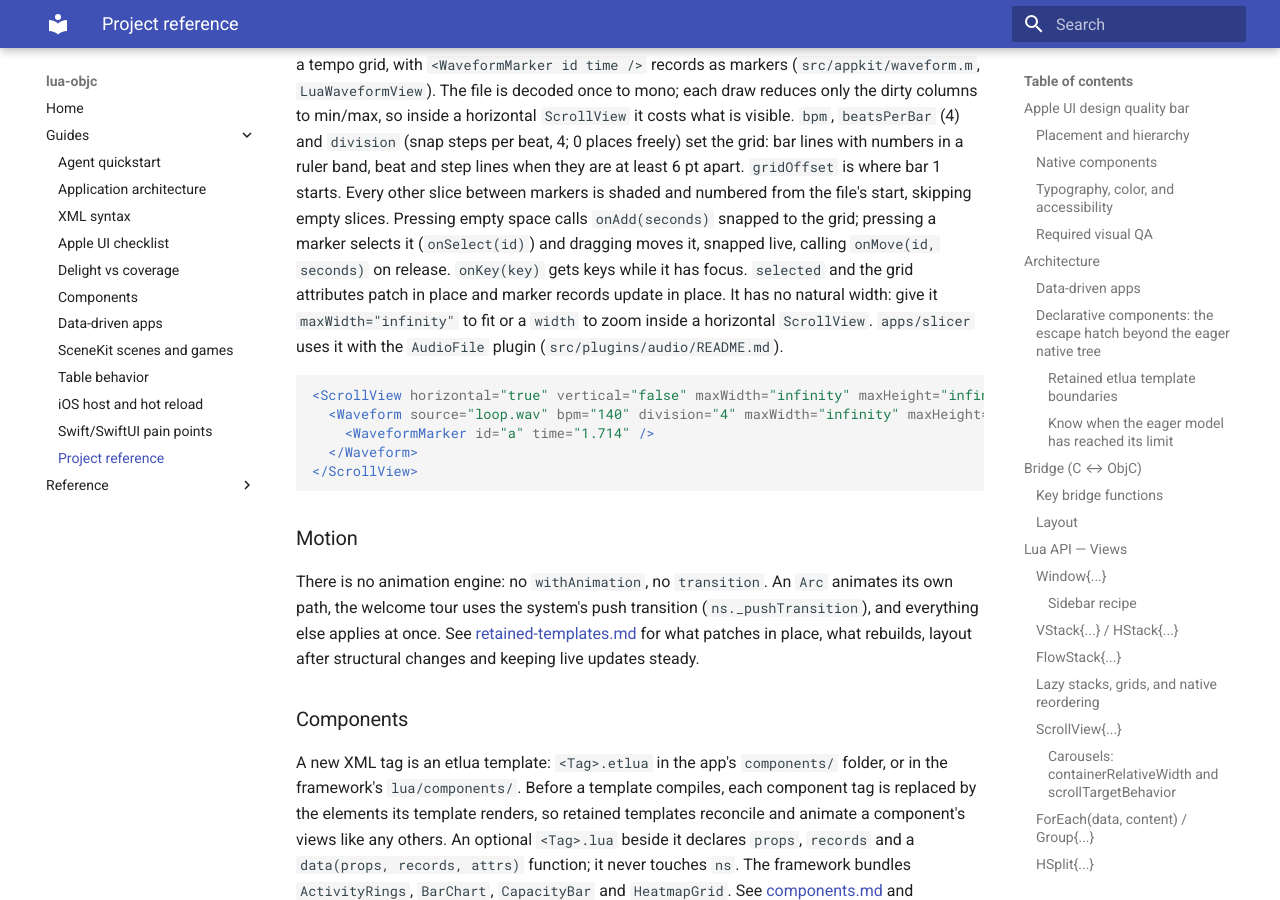
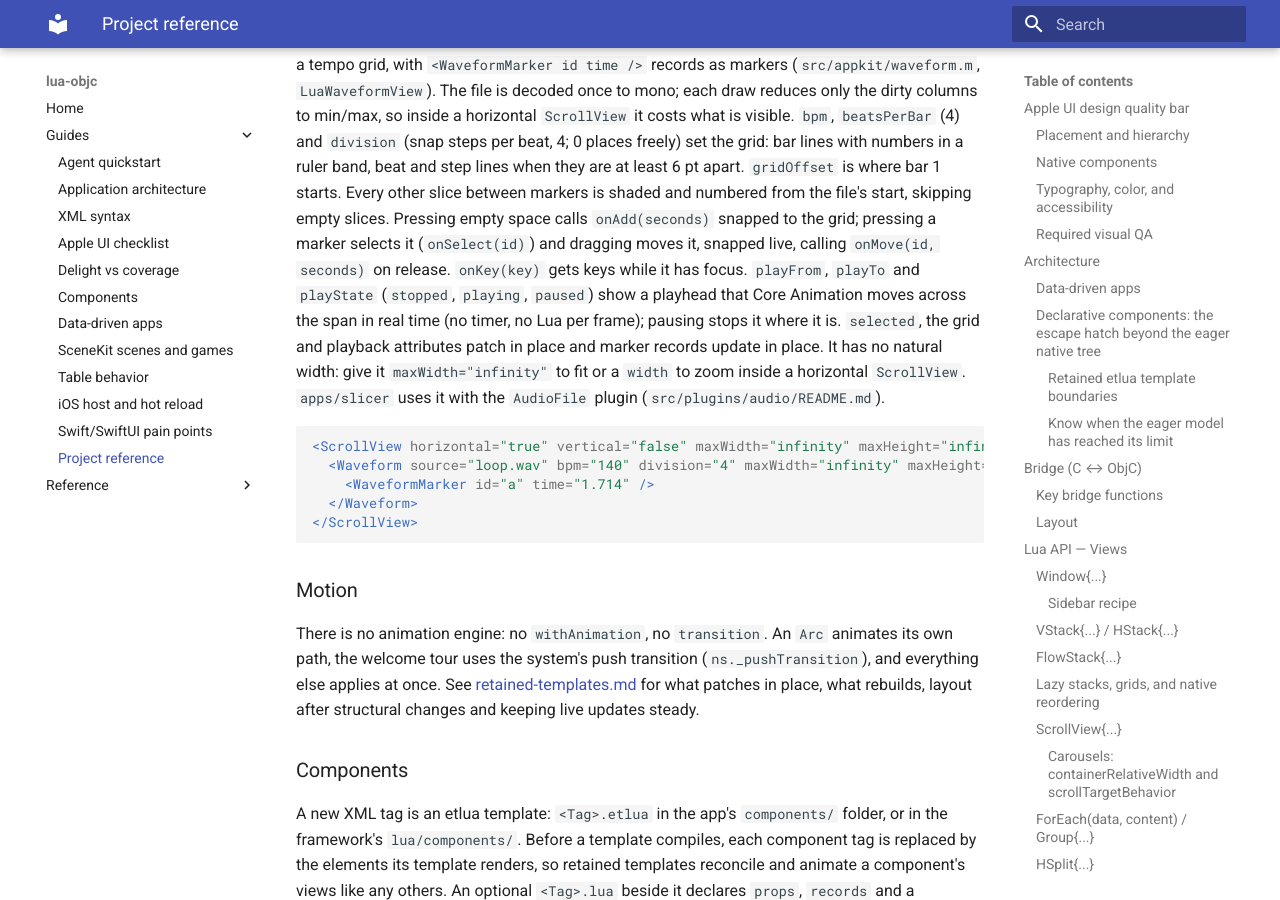
Before and after one commit to corepunch/lua-objc, an MkDocs documentation site: the page built from docs/PROJECT_REFERENCE.md, in a window 1280 px wide and 900 px high, scrolled down 25830 px. Built offline with MkDocs 1.6.1 and Material for MkDocs 9.7.7, drawn with Linux system fonts in a browser that asks for light colours.

Commit message:
Slicer: playhead and a Play button that becomes Pause
The waveform shows a playhead that Core Animation moves across the span
being played (playFrom/playTo/playState); pausing stops it in place. The
AudioFile plugin gains pause, resume and an end callback, and the toolbar
swaps Play for Pause while a slice plays.

Co-Authored-By: Claude Opus 5.5 <noreply@anthropic.com>

```diff
--- a/docs/PROJECT_REFERENCE.md
+++ b/docs/PROJECT_REFERENCE.md
@@ -1149,7 +1149,10 @@ between markers is shaded and numbered from the file's start, skipping
 empty slices. Pressing empty space calls `onAdd(seconds)` snapped to the
 grid; pressing a marker selects it (`onSelect(id)`) and dragging moves it,
 snapped live, calling `onMove(id, seconds)` on release. `onKey(key)` gets
-keys while it has focus. `selected` and the grid attributes patch in place
+keys while it has focus. `playFrom`, `playTo` and `playState`
+(`stopped`, `playing`, `paused`) show a playhead that Core Animation moves
+across the span in real time (no timer, no Lua per frame); pausing stops it
+where it is. `selected`, the grid and playback attributes patch in place
 and marker records update in place. It has no natural width: give it
 `maxWidth="infinity"` to fit or a `width` to zoom inside a horizontal
 `ScrollView`. `apps/slicer` uses it with the `AudioFile` plugin
```
Also changed, not shown: apps/slicer/README.md (+3 -2 lines), src/plugins/audio/README.md (+7 -3 lines), 11 other files.
